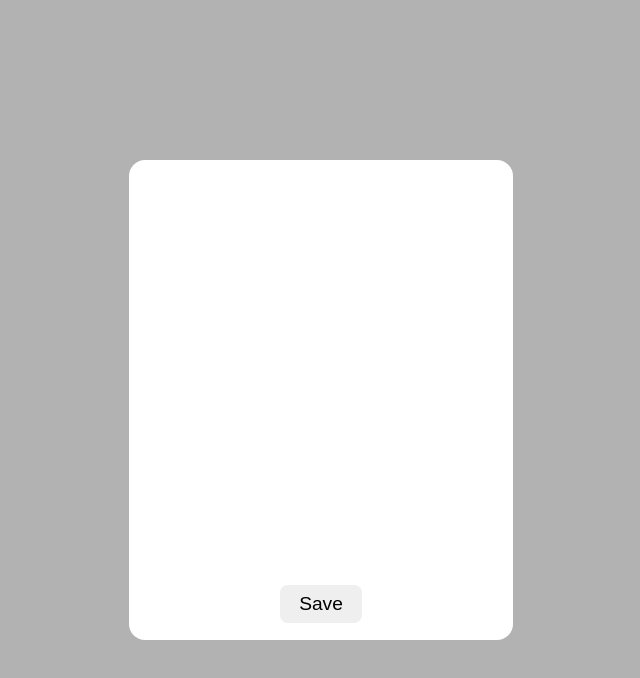
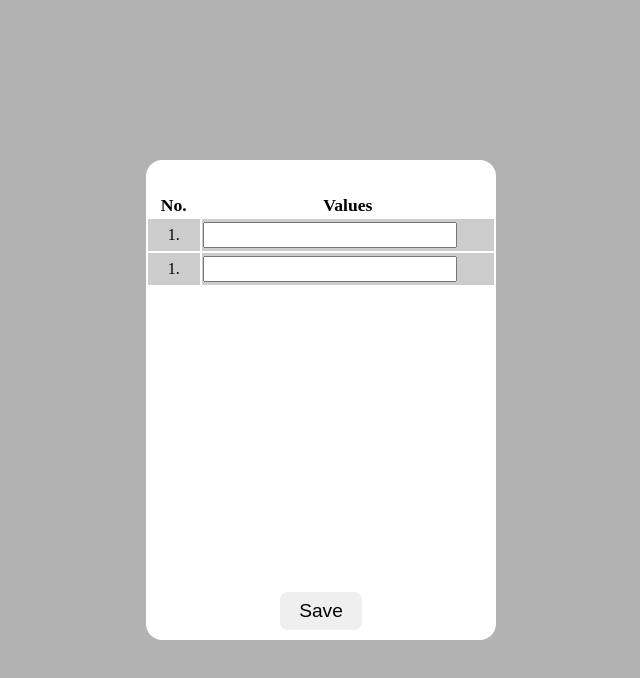
Before and after one commit to Marcin15/Mpso, an Angular app: page / in a window 1280 px wide. Shown: the top 678 px of the page, without its empty margins (319-959 px from the left). Built offline with nearby package versions, Linux system fonts and the light colour scheme.

Commit message:
feat: remove event listener from last table row input when typing

```diff
--- a/src/app/components/data-insert/data-insert.component.html
+++ b/src/app/components/data-insert/data-insert.component.html
@@ -1,9 +1,28 @@
 <div class="overlay"></div>
 <div class="container">
     <section class="data-insert">
+        <table #dataInsertTable>
+            <colgroup>
+                <col span="1" style="width: 15%;">
+             </colgroup>
 
+            <thead>
+                <th>No.</th>
+                <th>Values</th>
+            </thead>
+            <tbody>
+                <tr>
+                    <td class="No-row"><span>1.</span></td>
+                    <td class="input-row"><input></td>
+                </tr>
+                <tr>
+                    <td class="No-row"><span>1.</span></td>
+                    <td class="input-row"><input></td>
+                </tr>
+            </tbody>
+        </table>
     </section>
     <section class="footer">
-        <button class="save">Save</button>
+        <button class="save" (click)="click()">Save</button>
     </section>
 </div>
--- a/src/app/components/data-insert/data-insert.component.scss
+++ b/src/app/components/data-insert/data-insert.component.scss
@@ -12,17 +12,47 @@
 .container {
     position: fixed;
     display: flex;
+    flex-direction: column;
+    justify-content: space-between;
     top: 50%;
     left: 50%;
     transform: translate(-50%, -50%);
-    width: 30vw;
+    width: 350px;
     height: 60vh;
     background-color: #fff;
     border-radius: 1rem;
 
+    .data-insert {
+        height: 100%;
+        margin-top: 2rem;
+
+        table {
+            width: 100%;
+
+            th {
+                font-size: 1.1rem;
+            }
+
+            tr {
+                height: 2rem;
+                background-color: #ccc;
+
+                .No-row {
+                    text-align: center;
+                }
+
+                .input-row {
+                    input {
+                        width: 85%;
+                        height: 1.3rem;
+                    }
+                }
+            }
+        }
+    }
+
     .footer{
         display: flex;
-        align-self: flex-end;
         justify-content: center;
         align-items: center;
         height: 15%;
--- a/src/app/components/data-insert/data-insert.component.ts
+++ b/src/app/components/data-insert/data-insert.component.ts
@@ -1,15 +1,38 @@
-import { Component, OnInit } from '@angular/core';
+import { AfterViewInit, Component, ElementRef, OnInit, ViewChild } from '@angular/core';
 
 @Component({
   selector: 'app-data-insert',
   templateUrl: './data-insert.component.html',
   styleUrls: ['./data-insert.component.scss']
 })
-export class DataInsertComponent implements OnInit {
+export class DataInsertComponent implements AfterViewInit {
 
+  @ViewChild('dataInsertTable') dataInsertTable!: ElementRef;
+
+  private _table!: HTMLTableElement;
+  private _lastInput!: HTMLInputElement;
+  private _asd!: number;
   constructor() { }
 
-  ngOnInit(): void {
+  ngAfterViewInit(): void {
+    this._table = this.dataInsertTable.nativeElement;
+
+    this._lastInput = this._table.rows[this._table.rows.length - 1].querySelector('input') as HTMLInputElement;
+
+    this._asd = 123
+
+    console.log(this._lastInput);
+
+    this._lastInput.addEventListener('keydown', this.lastInputKeyPressed.bind(this), false);
   }
 
+  lastInputKeyPressed(event: KeyboardEvent) {
+    if(event) {
+      this._lastInput.replaceWith(this._lastInput.cloneNode(true)); //remove all event listeners
+    }
+  }
+
+  click() {
+    this._lastInput.removeEventListener('keydown', this.lastInputKeyPressed, false)
+  }
 }
```
